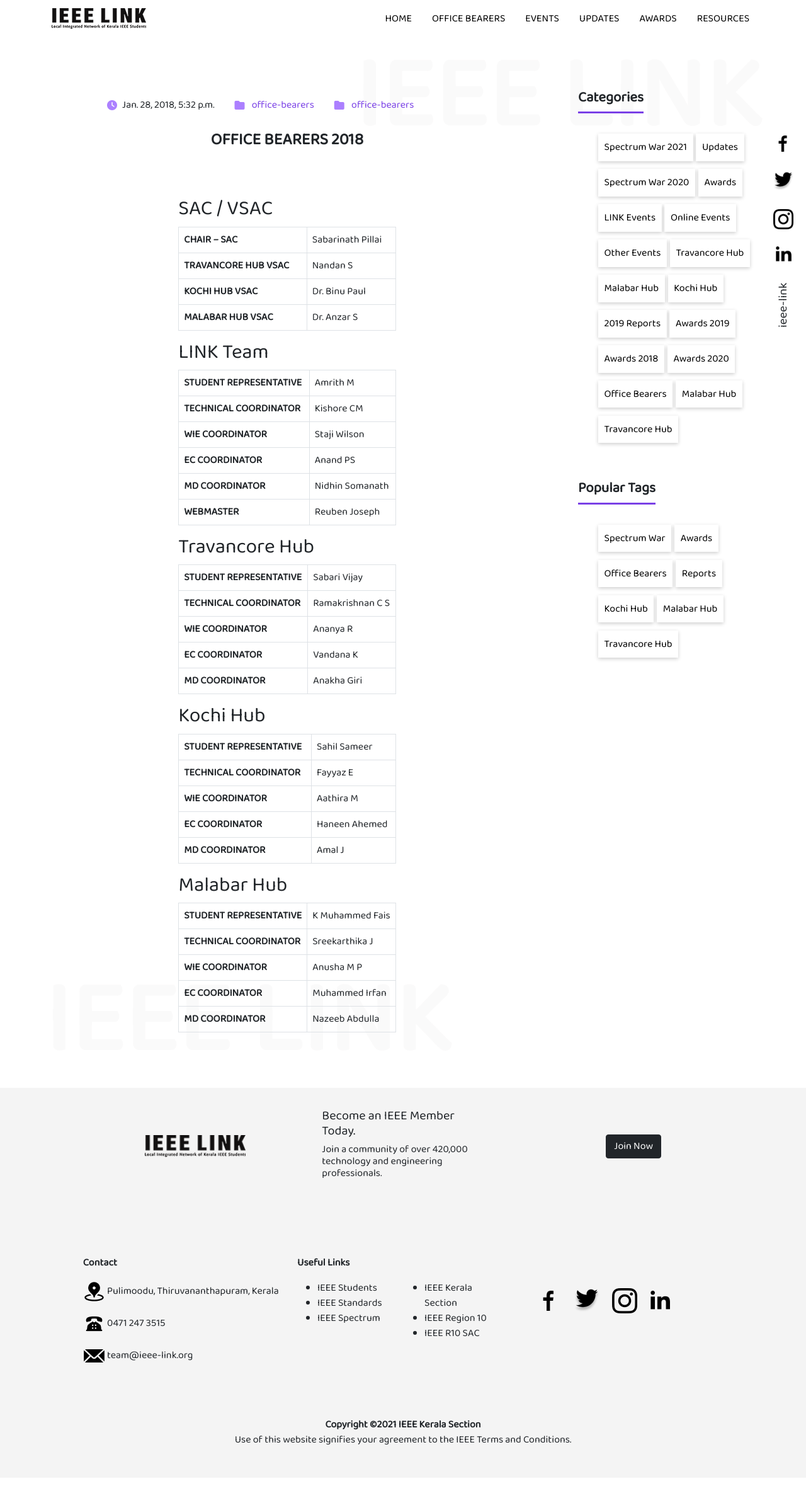
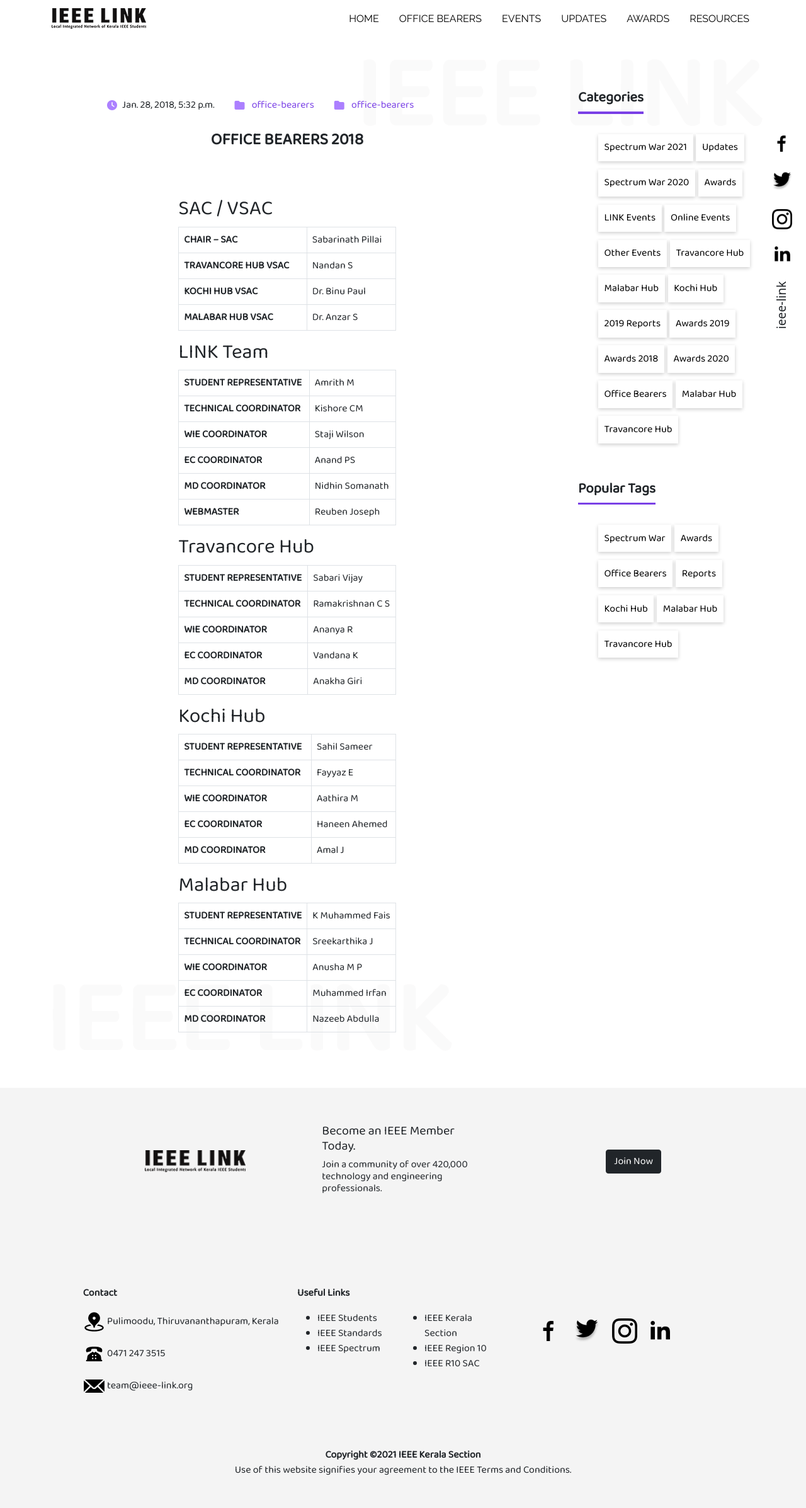
Before and after one commit to AVS18/ieee-link-website, a Django app: a page that uses template/post.html in a window 1280 px wide. Shown: the whole page at 63% size. Before the commit the page ends 2294 px from the top, so only its background shows below. Run offline with Django 3.2, Linux system fonts and the light colour scheme; data comes from the database, SQL or seed files in the repository; some libraries are stand-ins or nearby versions.

Commit message:
footer fixed

```diff
--- a/static/css/home.css
+++ b/static/css/home.css
@@ -49,7 +49,9 @@ body{
 
 .nav-link{
     color:black;
+    font-family: "Raleway",sans-serif;
 }
+
 
 .navbar-toggler{
     border:none;
--- a/static/css/nav.css
+++ b/static/css/nav.css
@@ -16,6 +16,7 @@
 }
 .nav-link{
     color:black;
+    font-family: "Raleway",sans-serif;
 }
 
 .navbar-toggler{
--- a/static/css/post.css
+++ b/static/css/post.css
@@ -2,13 +2,7 @@
 *{
     margin:0;
     padding:0;
-    font-family: "Baloo 2", cursive;
 }
-
-nav{
-    font-family: "Raleway",sans-serif;
-}
-
 
 .container{
     --primary: rgb(122, 64, 230);
@@ -16,6 +10,7 @@ nav{
     --light:rgb(255, 255, 255);
     --icon-color-1 :rgb(172, 128, 255);
 
+    font-family: "Baloo 2", cursive;
     position: relative;
     width:100%;
 
--- a/template/footer.html
+++ b/template/footer.html
@@ -10,7 +10,7 @@
         <div class="col-md d-flex align-items-center justify-content-center justify-content-md-start">
           <img src="{% static 'images/home/link_dark.png' %}" class="ieee-logo" alt="ieee-logo">
         </div>
-        <div class="col-md">
+        <div class="col-md my-4">
           <h5 class="text-dark">Become an IEEE Member Today.</h5>
           <h6 class="text-dark">Join a community of over 420,000 technology and engineering professionals.</h6>
         </div>
--- a/template/home.html
+++ b/template/home.html
@@ -463,7 +463,7 @@
           <div class="col-md d-flex align-items-center justify-content-center justify-content-md-start">
             <img src="{% static 'images/home/link_dark.png' %}" class="ieee-logo" alt="ieee-logo">
           </div>
-          <div class="col-md">
+          <div class="col-md my-4">
             <h5>Become an IEEE Member Today.</h5>
             <h6>Join a community of over 420,000 technology and engineering professionals.</h6>
           </div>
--- a/template/post.html
+++ b/template/post.html
@@ -9,7 +9,6 @@
     <meta name="viewport" content="width=device-width, initial-scale=1.0">
     <title>IEEE LINK</title>
     <link href="https://fonts.googleapis.com/css?family=Open+Sans:300,300i,400,400i,700,700i|Raleway:300,400,500,700,800" rel="stylesheet">
-    <link href="https://fonts.googleapis.com/css2?family=Raleway:wght@700&display=swap" rel="stylesheet">
     <link rel="stylesheet" href="{% static 'css/post.css' %}">
     <link rel="stylesheet" href="{% static 'css/home.css' %}">
     <link rel="stylesheet" href="https://cdn.jsdelivr.net/npm/bootstrap@5.1.0/dist/css/bootstrap.min.css"
```
